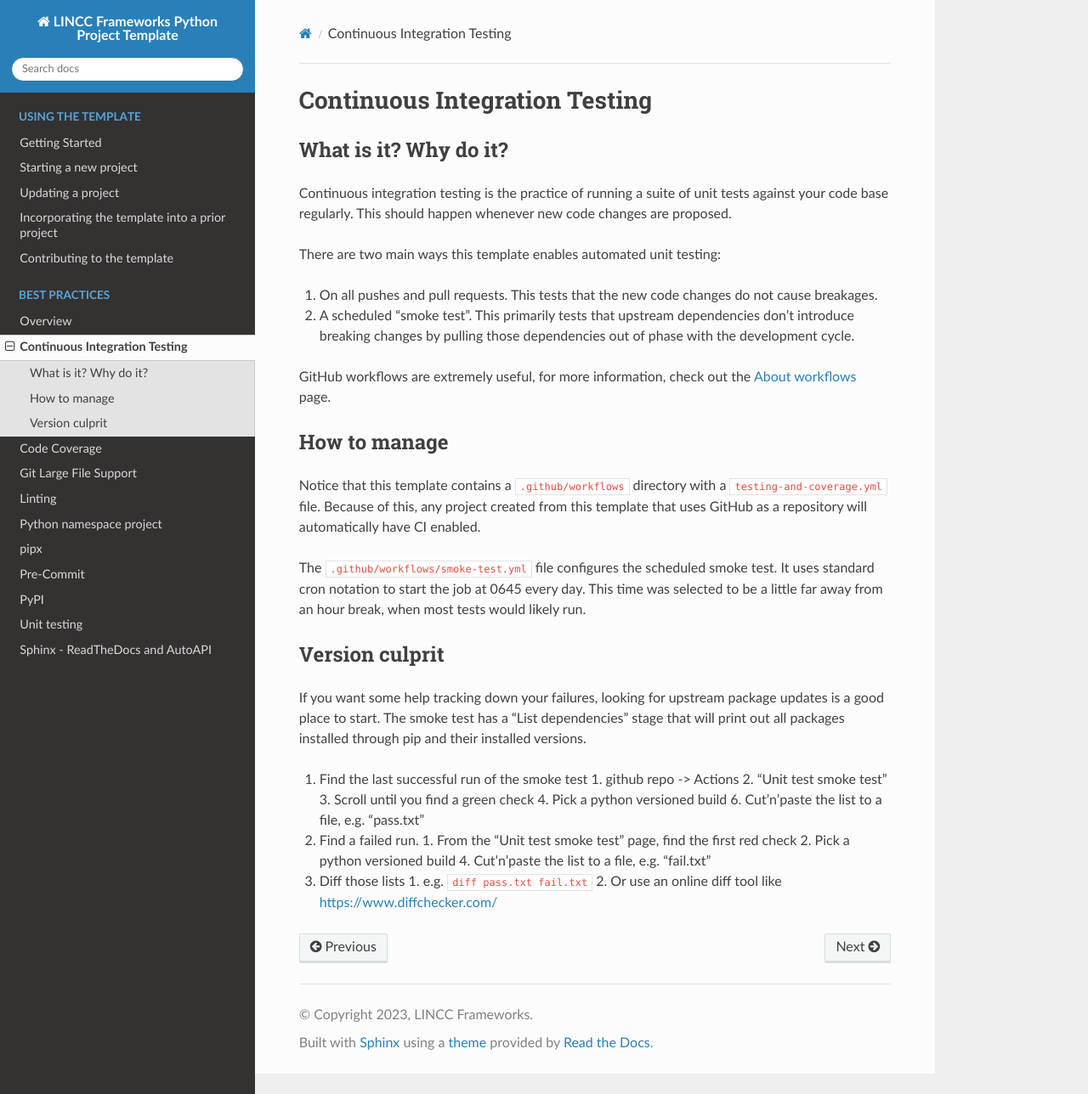
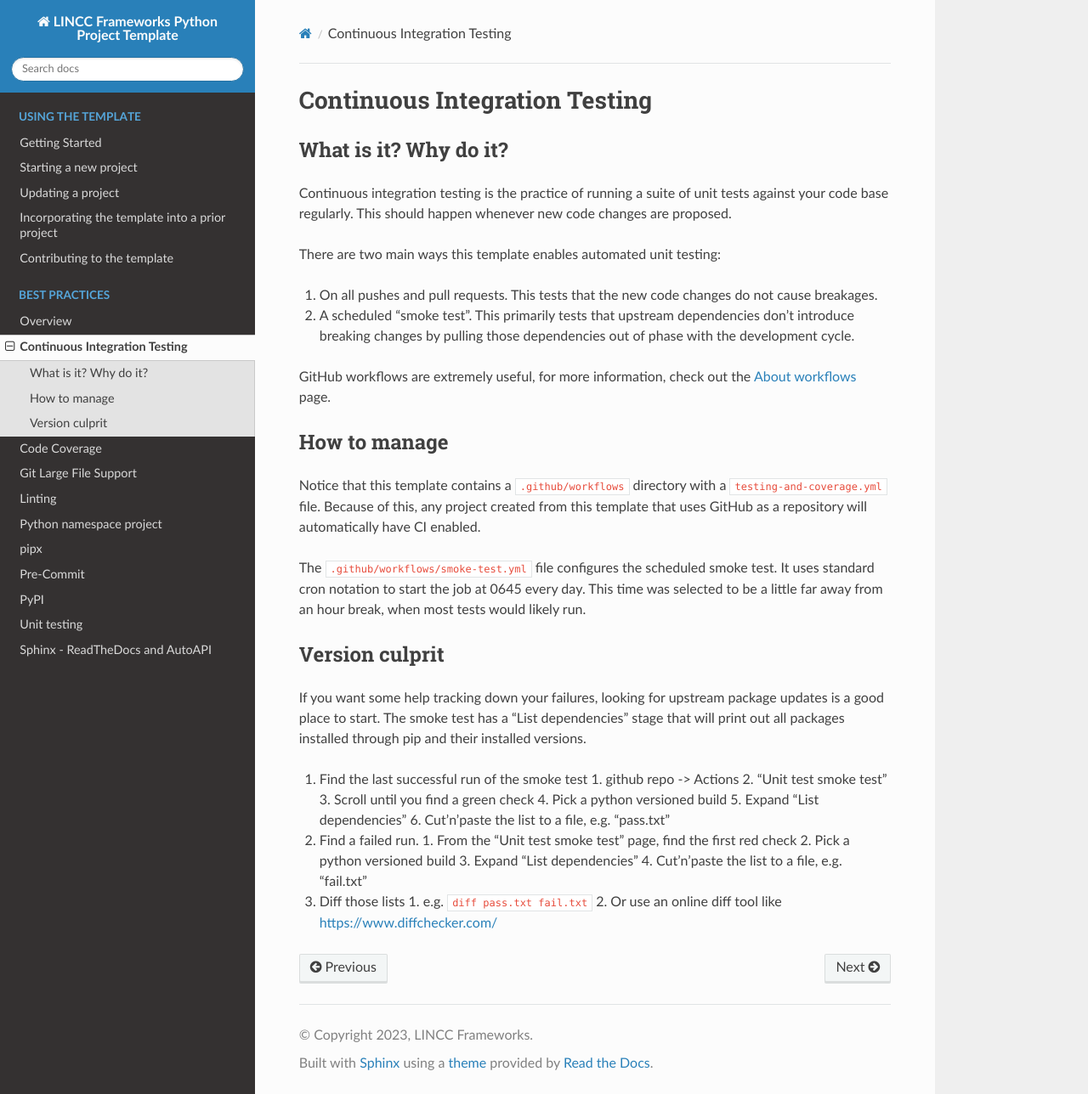
Before and after one commit to lincc-frameworks/python-project-template, a Sphinx documentation site: the page built from docs/practices/ci_testing.rst, in a window 1280 px wide and 1288 px high. Shown: the whole window at 85% size. Built offline with Sphinx 7.4.7 and the Read the Docs theme 2.0.0, drawn with Linux system fonts in a browser that asks for light colours; the version number could not be read and is left out.

Commit message:
Re-add lines

```diff
--- a/docs/practices/ci_testing.rst
+++ b/docs/practices/ci_testing.rst
@@ -42,10 +42,12 @@
    2. "Unit test smoke test"
    3. Scroll until you find a green check
    4. Pick a python versioned build
+   5. Expand "List dependencies"
    6. Cut'n'paste the list to a file, e.g. "pass.txt"
 2. Find a failed run.
    1. From the "Unit test smoke test" page, find the first red check
    2. Pick a python versioned build
+   3. Expand "List dependencies"
    4. Cut'n'paste the list to a file, e.g. "fail.txt"
 3. Diff those lists
    1. e.g. ``diff pass.txt fail.txt``
```
